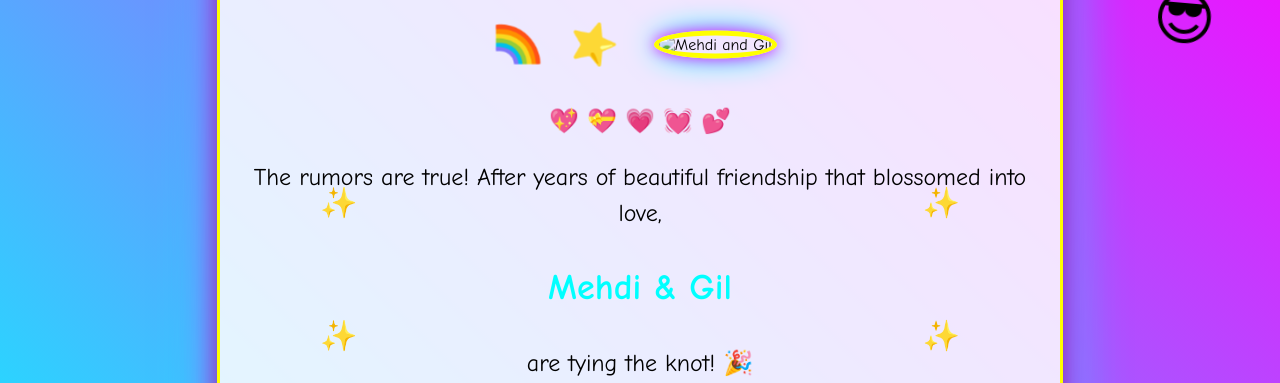
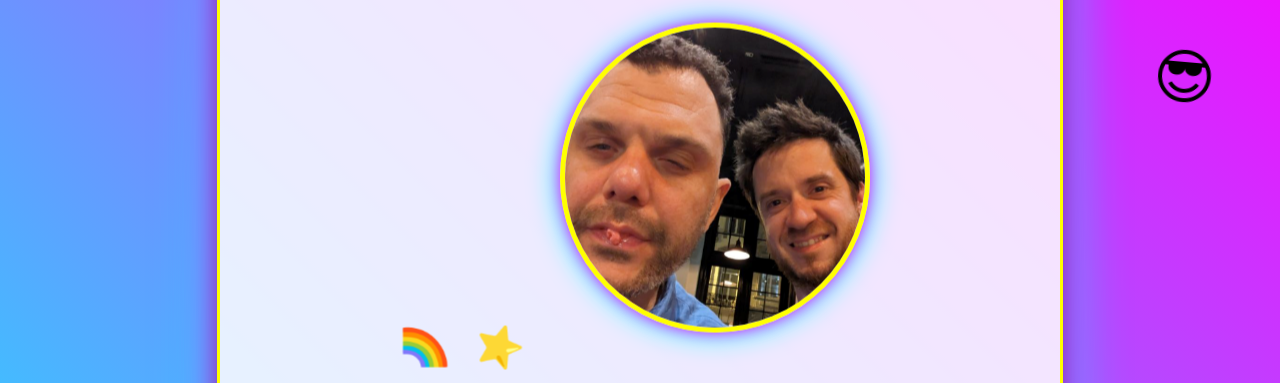
Before and after one commit to 0xgreg-o/louloubidou, a plain HTML site: page index.html in a window 1280 px wide. Shown: the part 195-578 px from the top of the page. Drawn offline with Linux system fonts and the light colour scheme.

Commit message:
Update index.html
add the link to the pic

```diff
--- a/index.html
+++ b/index.html
@@ -179,7 +179,7 @@
     <span class="decorative-element">🌈</span>
     <span class="decorative-element">⭐</span>
 
-    <img src="/api/placeholder/300/300" alt="Mehdi and Gil" class="photo">
+    <img src="https://github.com/0xgreg-o/louloubidou/blob/main/testgm.png" alt="Mehdi and Gil" class="photo">
 
     <div class="hearts">💖 💝 💗 💓 💕</div>
 
```
